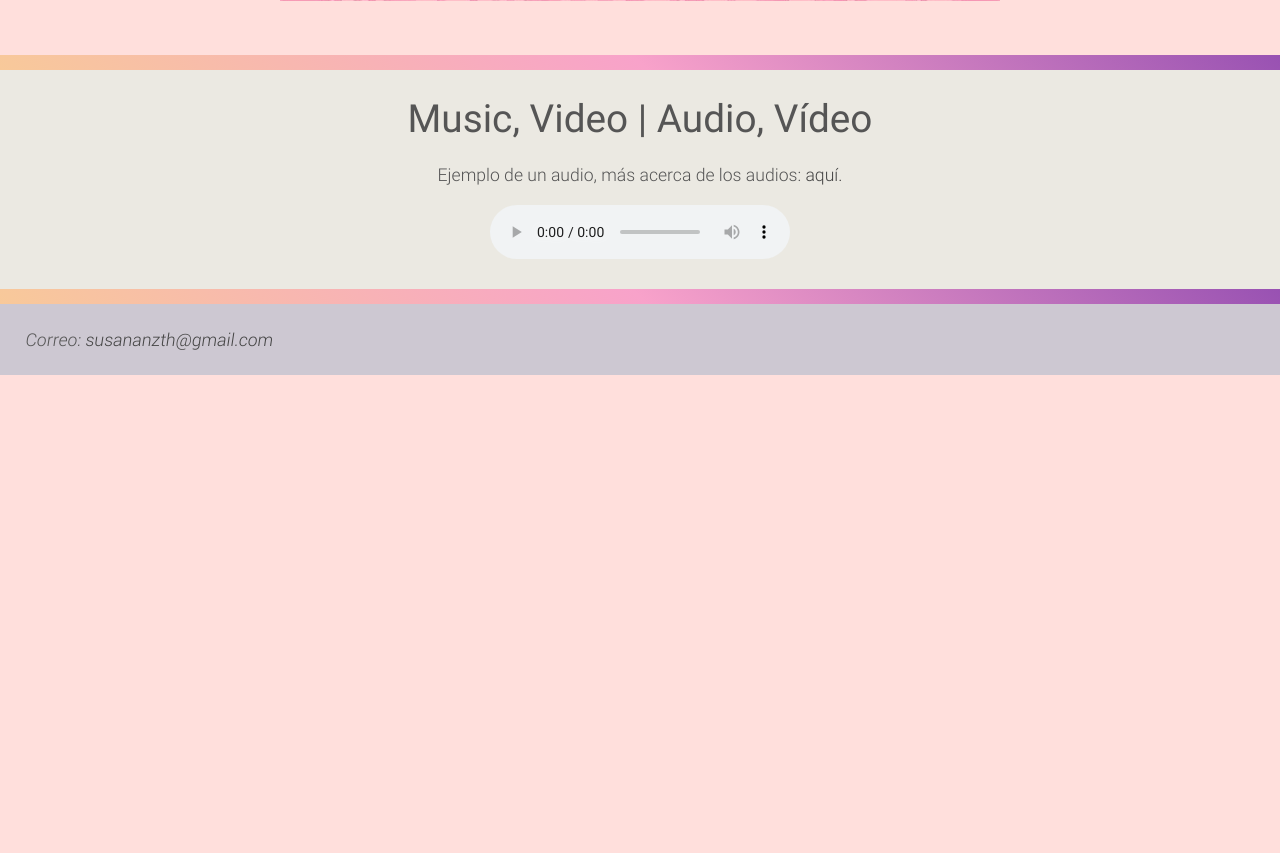
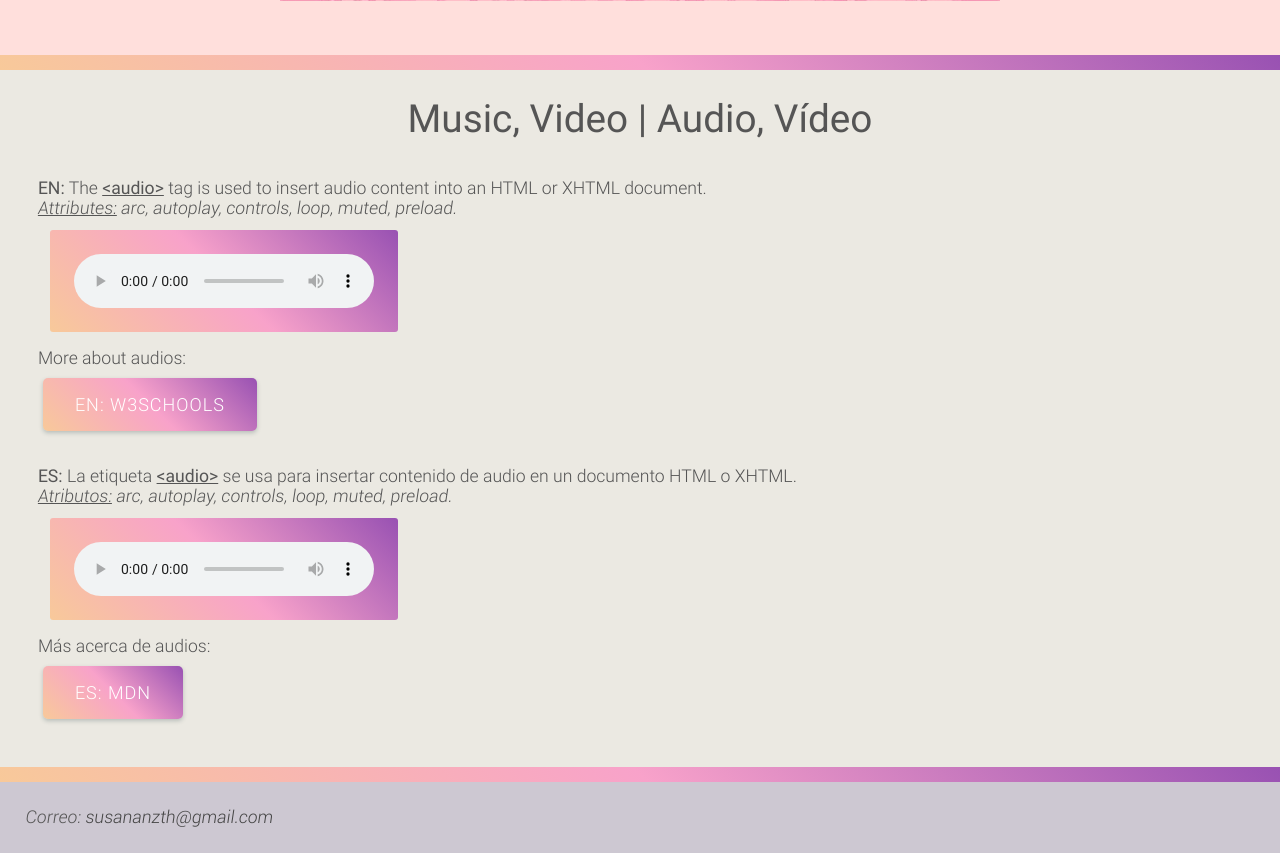
Before and after one commit to susananzth/MyGuide, a PHP site: page /multimedia.html in a window 1280 px wide. Shown: the part 2212-3065 px from the top of the page. Before the commit the page ends 2587 px from the top, so only its background shows below. Run offline with PHP 8.4, Linux system fonts and the light colour scheme.

Commit message:
Añadiendo más información a la sección de audio.

```diff
--- a/css/style.css
+++ b/css/style.css
@@ -75,6 +75,10 @@ blockquote strong{ font-family: Roboto-Regular-Italic;}
 hr{ height: 15px; border: 0; background: linear-gradient(45deg, rgba(255,184,115,0.65) 0%,
                                                                 rgba(255,124,189,0.65) 50%,
                                                                 rgba(108,0,153,0.65) 100%);}
+audio{ margin: 1%; padding: 2%; border-radius: 3px;
+       background: linear-gradient(45deg, rgba(255,184,115,0.65) 0%,
+                                          rgba(255,124,189,0.65) 50%,
+                                          rgba(108,0,153,0.65) 100%);}
 
 /* HEADINGS */
 h1, h2, h3, h4, h5, h6{ font-family: Roboto-Regular; -webkit-margin-before: 0;
--- a/multimedia.html
+++ b/multimedia.html
@@ -108,15 +108,41 @@
 <hr>
 <section id="audio" class="padd2 text-center">
     <h4 class="title">Music, Video | Audio, Vídeo</h4>
-    <p>Ejemplo de un audio, más acerca de los audios:
-        <a rel="help" href="https://www.w3schools.com/tags/tag_audio.asp"
-           target="_blank" type="text/html" hreflang="en">aquí.</a></p>
-    <br>
-    <audio controls>
-        <source src="sound/bohemian-rhapsody.mp3" type="audio/mpeg">
-        Your browser does not support the audio tag.
-        Tu navegador no soporta archivos de audio.
-    </audio>
+    <div class="flex-container text-justify">
+        <!-- AUDIO -->
+        <div id="audio-en" class="col-12">
+            <p lang="EN" title="A audio"><b>EN:</b>
+                The <b><u>&ltaudio&gt</u></b>  tag is used to insert audio content into
+                an HTML or XHTML document.<br>
+                <em><u>Attributes:</u> arc, autoplay, controls, loop, muted, preload.</em>
+                <br>
+                <audio controls>
+                    <source src="sound/bohemian-rhapsody.mp3" type="audio/mpeg">
+                    Your browser does not support the audio tag.
+                </audio><br>
+                More about audios: <br>
+                <a href="https://www.w3schools.com/tags/tag_audio.asp"
+                   rel="help" hreflang="EN" type="text/html" target="_blank"
+                   class="btn">EN: W3schools</a>
+            </p>
+        </div>
+        <div id="audio-es" class="col-12">
+            <p lang="ES" title="Un audio"><b>ES:</b>
+                La etiqueta <b><u>&ltaudio&gt</u></b> se usa para insertar
+                contenido de audio en un documento HTML o XHTML.<br>
+                <em><u>Atributos:</u> arc, autoplay, controls, loop, muted, preload.</em>
+                <br>
+                <audio controls>
+                    <source src="sound/bohemian-rhapsody.mp3" type="audio/mpeg">
+                    Tu navegador no soporta archivos de audio.
+                </audio><br>
+                Más acerca de audios: <br>
+                <a href="https://developer.mozilla.org/es/docs/Web/HTML/Elemento/audio"
+                   rel="help" hreflang="ES" type="text/html" target="_blank"
+                   class="btn">ES: MDN</a>
+            </p>
+        </div>
+    </div>
 </section>
 <hr>
 <footer id="footer" class="padd2">
```
